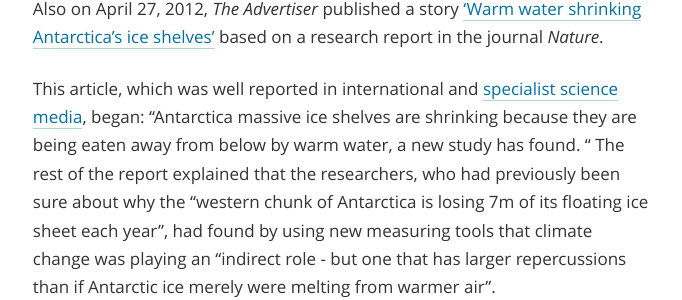
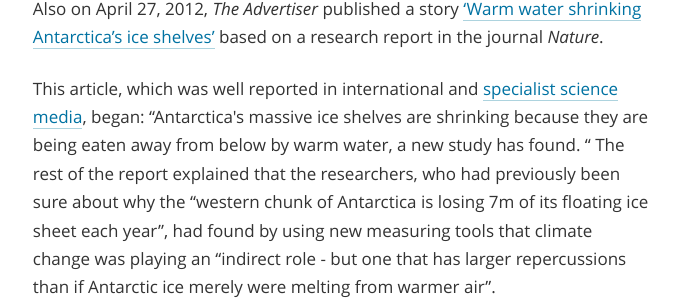
Before and after one commit to investigate/sceptical-climate, a Jekyll site: the page built from part-2/findings/04-05-reporting-of-peer-reviewed-research.html, in a window 1280 px wide and 900 px high, scrolled down 3717 px. Shown: the part 155-455 px from the top of the window, without its empty margins (142-824 px from the left). Built offline with Jekyll 4.4.1, drawn with Linux system fonts in a browser that asks for light colours; nearby versions of some CDN libraries; Markdown is read by kramdown in place of the engine named in the settings; comment, search, counter and statistics services are not loaded.

Commit message:
added apostrophe

```diff
--- a/part-2/findings/04-05-reporting-of-peer-reviewed-research.html
+++ b/part-2/findings/04-05-reporting-of-peer-reviewed-research.html
@@ -215,7 +215,7 @@ published: true
 
 	<p>Also on April 27, 2012, <em>The Advertiser</em> published a story <a href="http://www.adelaidenow.com.au/news/world/warm-water-shrinking-antarcticas-ice-shelves/story-e6frea8l-1226339203748">‘Warm water shrinking Antarctica’s ice shelves’</a> based on a research report in the journal <em>Nature</em>.
 
-	<p>This article, which was well reported in international and <a href="http://www.sciencedaily.com/releases/2012/04/120425140353.htm">specialist science media</a>, began: “Antarctica massive ice shelves are shrinking because they are being eaten away from below by warm water, a new study has found. “ The rest of the report explained that the researchers, who had previously been sure about why the “western chunk of Antarctica is losing 7m of its floating ice sheet each year”, had found by using new measuring tools that climate change was playing an “indirect role - but one that has larger repercussions than if Antarctic ice merely were melting from warmer air”.</p>
+	<p>This article, which was well reported in international and <a href="http://www.sciencedaily.com/releases/2012/04/120425140353.htm">specialist science media</a>, began: “Antarctica's massive ice shelves are shrinking because they are being eaten away from below by warm water, a new study has found. “ The rest of the report explained that the researchers, who had previously been sure about why the “western chunk of Antarctica is losing 7m of its floating ice sheet each year”, had found by using new measuring tools that climate change was playing an “indirect role - but one that has larger repercussions than if Antarctic ice merely were melting from warmer air”.</p>
 
 	<p>No other publication in the sample reported on this study. A Factiva search identified that a very short version of the same report did appear in two editions of News Corp’s free publication <em>MX</em>. An <em>AP</em> <a href="http://www.smh.com.au/environment/climate-change/antarctic-ice-melting-from-warm-water-below-study-20120426-1xmiy.html">wire service story</a> about this research was also published online, but did not appear in the print version of <em>SMH</em> or <em>The Age</em>.</p>
 
```
